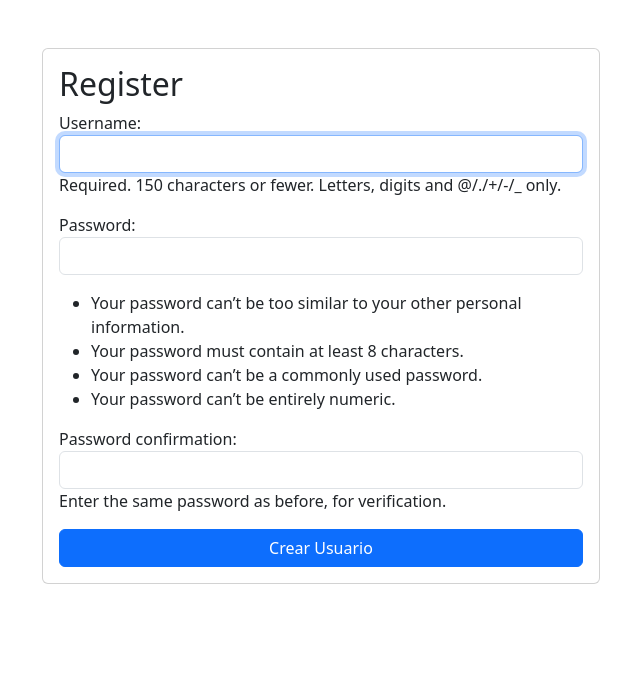
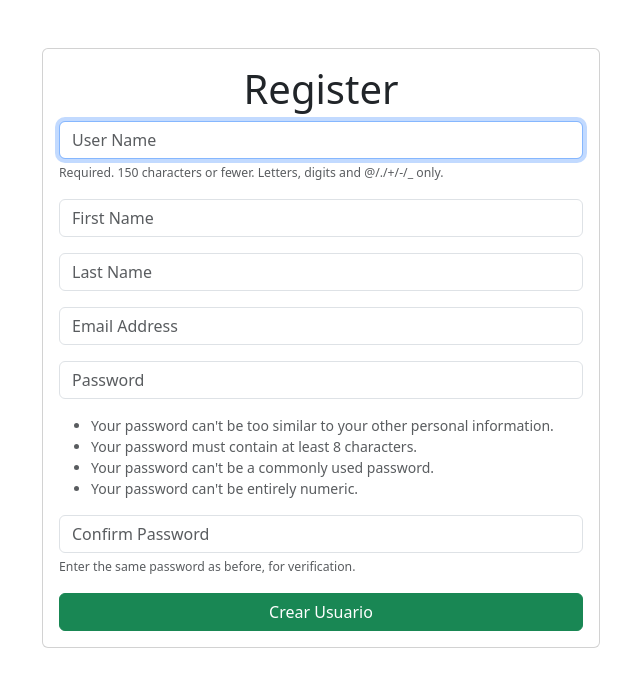
Before and after one commit to vmarialuzm/django_blog, a Django app: page /signup/ in a window 1280 px wide. Shown: the part 57-744 px from the top of the page, without its empty margins (319-959 px from the left). Run offline with Django 4.2, Linux system fonts and the light colour scheme.

Commit message:
añadiendo estilos a los formularios y widgets

```diff
--- a/blog/forms.py
+++ b/blog/forms.py
@@ -5,6 +5,11 @@ class PostForm(forms.ModelForm):
     class Meta:
         model = Post
         fields = ['title', 'content', 'image']
+        widgets = {
+            'title': forms.TextInput(attrs={'class': 'form-control', 'placeholder': 'Write a title'}),
+            'content': forms.Textarea(attrs={'class': 'form-control', 'placeholder': 'Write a content'}),
+            'image': forms.FileInput(attrs={'class': 'form-control'}),
+        }
 
 class CommentForm(forms.ModelForm):
     class Meta:
--- a/blog/templates/blog/post_details.html
+++ b/blog/templates/blog/post_details.html
@@ -42,8 +42,5 @@
 </div>
 
 
-
-
-
 <br>
 {% endblock content %}
--- a/blog/views.py
+++ b/blog/views.py
@@ -27,7 +27,7 @@ class Index(View):
         context = {'posts': posts}
         return render(request, 'blog/index.html', context)
 
-class PostDetailView(LoginRequiredMixin, View):
+class PostDetailView(View):
 
     def get(self, request, id):
         post = Post.objects.get(id=id)
--- a/proyecto_blog/settings.py
+++ b/proyecto_blog/settings.py
@@ -30,7 +30,7 @@ SECRET_KEY = 'django-insecure-r=*h4y%yqbcz@_yw+dd^77i)!#8*k2#@3^ydkgu@g!d-u1g#2j
 # SECURITY WARNING: don't run with debug turned on in production!
 DEBUG = True
 
-ALLOWED_HOSTS = ['localhost','djangoblog-production-e363.up.railway.app']
+ALLOWED_HOSTS = ['127.0.0.1','djangoblog-production-e363.up.railway.app']
 
 CSRF_TRUSTED_ORIGINS = ['https://djangoblog-production-e363.up.railway.app']
 
--- a/proyecto_blog/urls.py
+++ b/proyecto_blog/urls.py
@@ -22,7 +22,7 @@ from django.conf.urls.static import static
 urlpatterns = [
     path('admin/', admin.site.urls),
     path('', include('users.urls')),
-    path('blog/', include('blog.urls')),
+    path('', include('blog.urls')),
 ]
 
 urlpatterns += static(settings.MEDIA_URL, document_root=settings.MEDIA_ROOT)
--- /dev/null
+++ b/users/forms.py
@@ -0,0 +1,30 @@
+from django.contrib.auth.forms import UserCreationForm
+from django.contrib.auth.models import User
+from django import forms
+
+class SignUpForm(UserCreationForm):
+    email = forms.EmailField(label="", widget=forms.TextInput(attrs={'class':'form-control', 'placeholder':'Email Address'}))
+    first_name = forms.CharField(label="", max_length=100, widget=forms.TextInput(attrs={'class':'form-control', 'placeholder':'First Name'}))
+    last_name = forms.CharField(label="", max_length=100, widget=forms.TextInput(attrs={'class':'form-control', 'placeholder':'Last Name'}))
+
+    class Meta:
+        model = User
+        fields = ('username', 'first_name', 'last_name', 'email', 'password1', 'password2')
+
+    def __init__(self, *args, **kwargs):
+        super(SignUpForm, self).__init__(*args, **kwargs)
+
+        self.fields['username'].widget.attrs['class'] = 'form-control'
+        self.fields['username'].widget.attrs['placeholder'] = 'User Name'
+        self.fields['username'].label = ''
+        self.fields['username'].help_text = '<span class="form-text text-muted"><small>Required. 150 characters or fewer. Letters, digits and @/./+/-/_ only.</small></span>'
+
+        self.fields['password1'].widget.attrs['class'] = 'form-control'
+        self.fields['password1'].widget.attrs['placeholder'] = 'Password'
+        self.fields['password1'].label = ''
+        self.fields['password1'].help_text = '<ul class="form-text text-muted small"><li>Your password can\'t be too similar to your other personal information.</li><li>Your password must contain at least 8 characters.</li><li>Your password can\'t be a commonly used password.</li><li>Your password can\'t be entirely numeric.</li></ul>'
+
+        self.fields['password2'].widget.attrs['class'] = 'form-control'
+        self.fields['password2'].widget.attrs['placeholder'] = 'Confirm Password'
+        self.fields['password2'].label = ''
+        self.fields['password2'].help_text = '<span class="form-text text-muted"><small>Enter the same password as before, for verification.</small></span>'
--- a/users/templates/users/signup.html
+++ b/users/templates/users/signup.html
@@ -3,12 +3,18 @@
 <div class="mt-5">
   <div class="card" style="width: 50%; margin: auto">
     <div class="card-body">
-      <h2>Register</h2>
+
+      <h1 class="text-center">Register</h1>
+
       <form method="post" novalidate>
-        {% csrf_token %} {{ form.as_p }}
+
+        {% csrf_token %}
+        {{ form.as_p }}
+
         <div class="d-grid">
-            <button type="submit" class="btn btn-primary">Crear Usuario</button>
+            <button type="submit" class="btn btn-success">Crear Usuario</button>
         </div>
+
       </form>
     </div>
   </div>
--- a/users/views.py
+++ b/users/views.py
@@ -1,11 +1,19 @@
+from django.forms.models import BaseModelForm
+from django.http import HttpResponse
 from django.shortcuts import redirect
 from django.views.generic import CreateView
-from django.contrib.auth.forms import UserCreationForm
+from .forms import SignUpForm
+from django.contrib import messages
 
 class RegisterView(CreateView):
     template_name = "users/signup.html"
-    form_class = UserCreationForm
+    form_class = SignUpForm
 
     def form_valid(self, form):
         form.save()
+        messages.success(self.request, 'El registro se ha creado con éxito')
         return redirect('login')
+
+    def form_invalid(self, form):
+        messages.error(self.request, 'Por favor, completa todos los campos requeridos')
+        return super().form_invalid(form)
```
Also changed, not shown: blog/templates/blog/post_create.html (+16 -6 lines), users/templates/users/login.html (+11 -4 lines).
